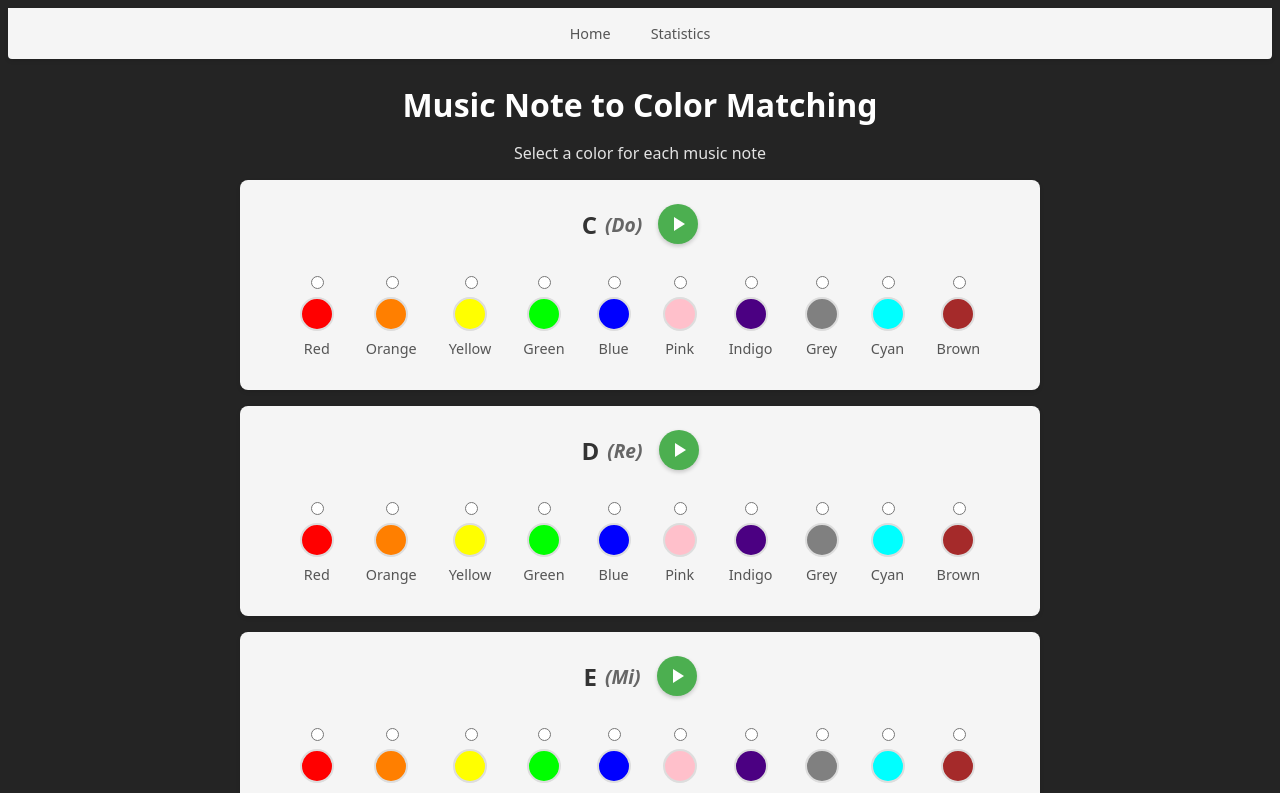
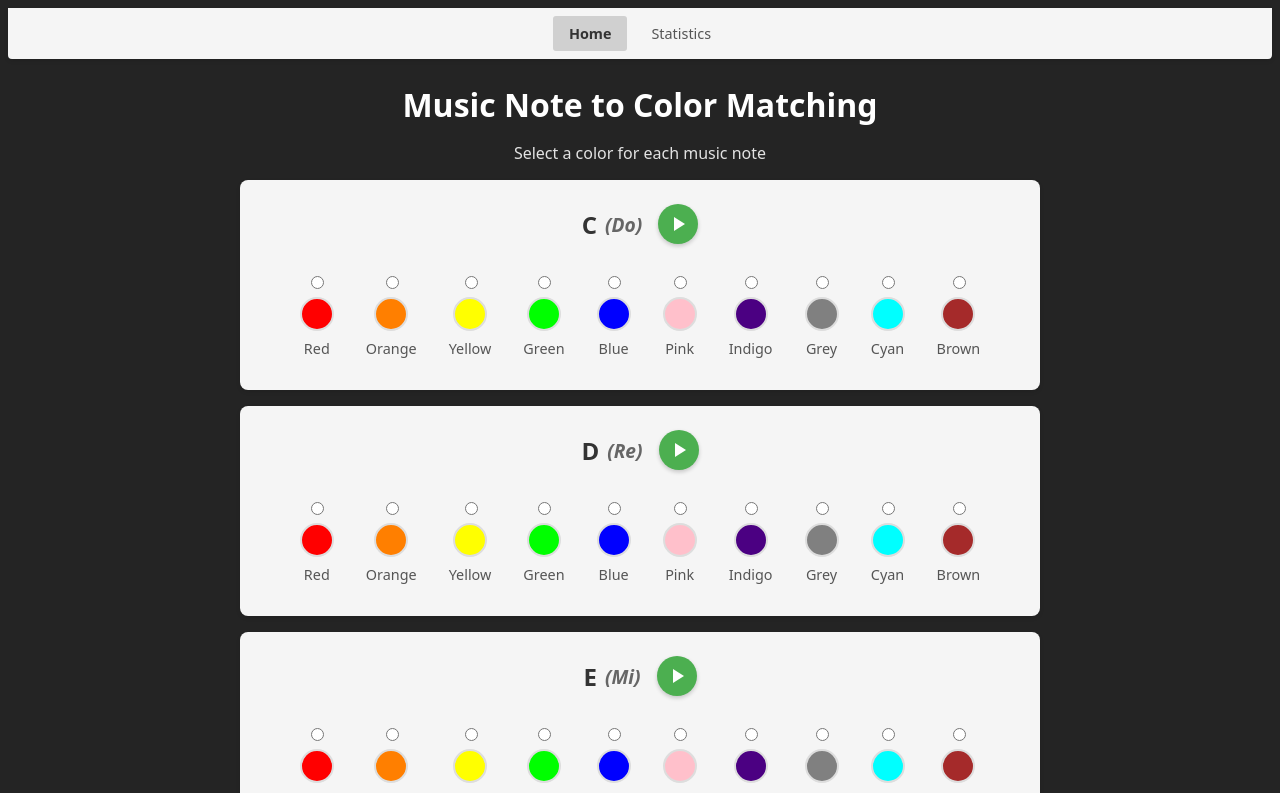
Before and after one commit to petrosrodinos/color-test, a React (Vite) app: page / in a window 1280 px wide. Shown: the top 793 px of the page. Built offline with nearby package versions, Linux system fonts and the light colour scheme.

Commit message:
active link

```diff
--- a/src/App.css
+++ b/src/App.css
@@ -31,6 +31,7 @@
   border-radius: 3px;
   transition: all 0.2s ease;
   font-size: 0.9rem;
+  position: relative;
 }
 
 .nav-link:hover {
@@ -40,6 +41,13 @@
 
 .nav-link:active {
   background-color: #d0d0d0;
+}
+
+/* Active link styling */
+.nav-link.active {
+  background-color: #d0d0d0;
+  color: #333;
+  font-weight: 600;
 }
 
 .nav-link::after {
--- a/src/App.tsx
+++ b/src/App.tsx
@@ -1,5 +1,5 @@
 import { useState, useRef, useEffect } from "react";
-import { BrowserRouter as Router, Routes, Route, Link } from "react-router-dom";
+import { BrowserRouter as Router, Routes, Route, NavLink } from "react-router-dom";
 import { saveToGoogleSheet, formatDataForGoogleSheet } from "./googleSheets";
 import Result from "./components/Result";
 import Stats from "./pages/Stats";
@@ -113,12 +113,12 @@ function App() {
     <Router>
       <div className="App">
         <nav className="nav-container">
-          <Link to="/" className="nav-link">
+          <NavLink to="/" className="nav-link" end>
             Home
-          </Link>
-          <Link to="/stats" className="nav-link">
+          </NavLink>
+          <NavLink to="/stats" className="nav-link">
             Statistics
-          </Link>
+          </NavLink>
         </nav>
 
         <Routes>
```
